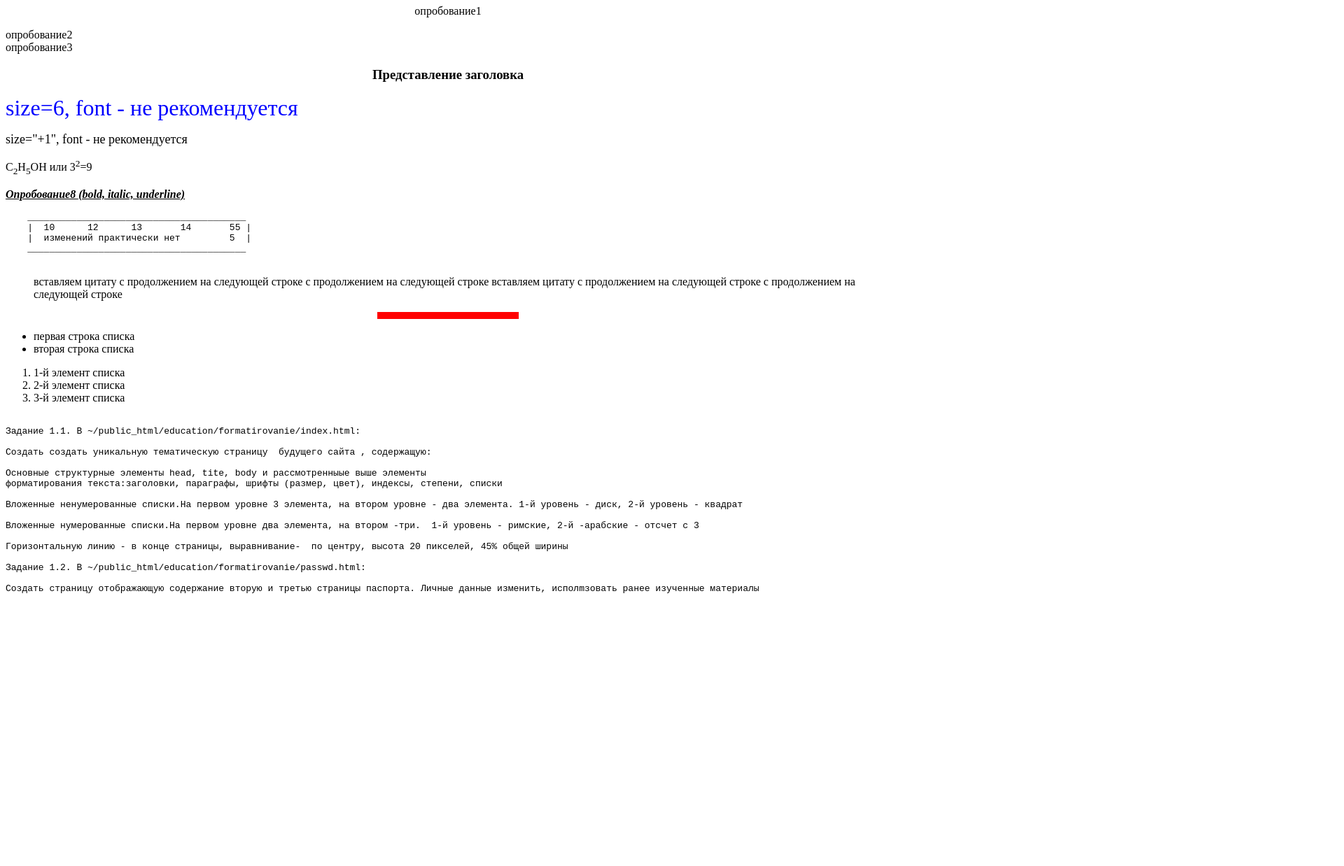
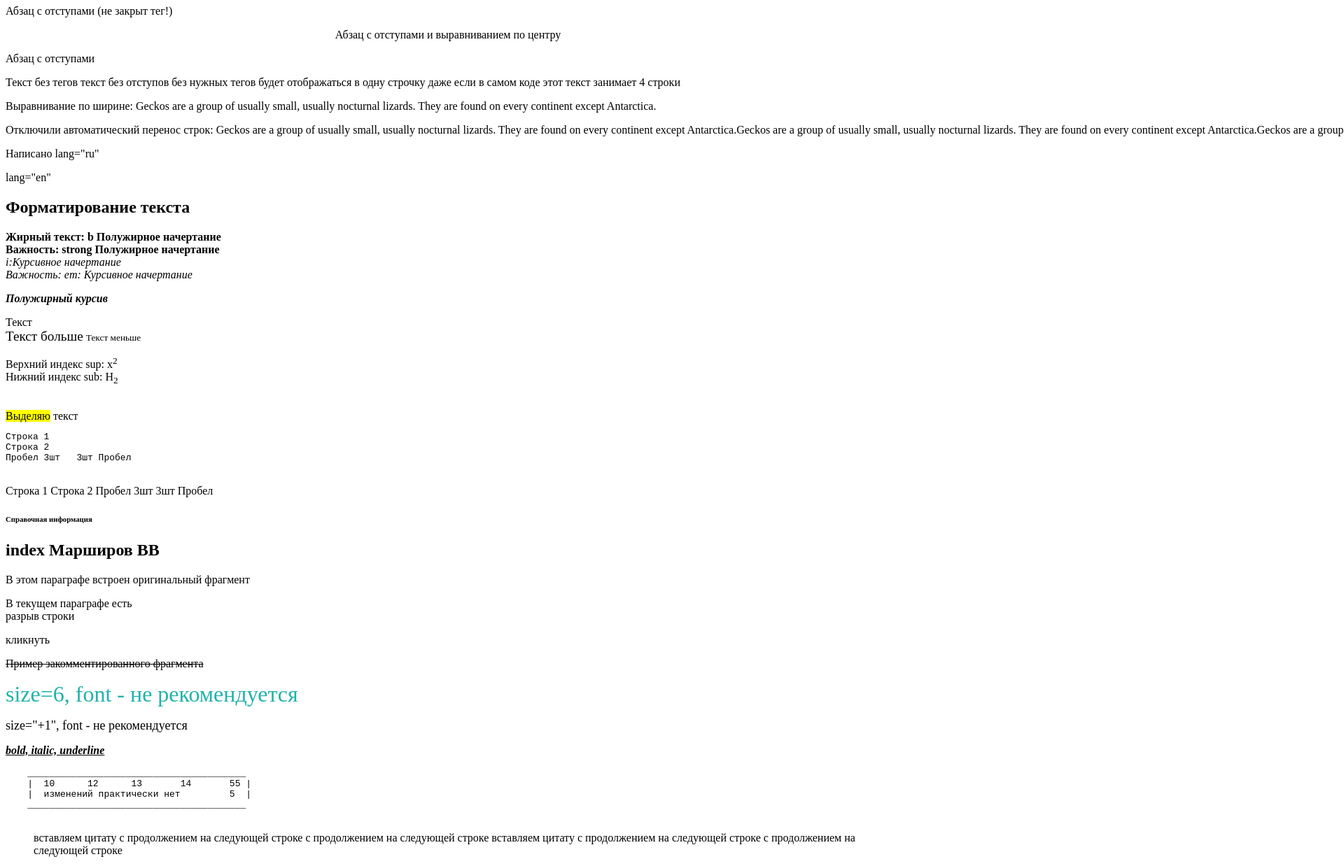
Before and after one commit to OsipovaA/Web, a plain HTML site: page index.html in a window 1280 px wide. Shown: the part 73-1311 px from the top of the page at 70% size, 1920 px wide, since content can reach past the window. Before the commit the page ends 950 px from the top, so only its background shows below. Drawn offline with Linux system fonts and the light colour scheme.

Commit message:
Update index.html

```diff
--- a/index.html
+++ b/index.html
@@ -1,83 +1,140 @@
 <!DOCTYPE html>
-<html lang="ru">
-
+<html lang="en">
 <head>
     <meta charset="UTF-8">
-    <title>Форматирование</title>
+    <title>Материалы занятия</title>
 </head>
+<body>
+<!-- <p>Пример закомментированного фрагмента </p>-->
 
-<body>
-<h1 align="center">Форматирование текста</h1>
+<h1>Первое занятие. Текст и форматирование</h1>
 
-<p align="center">опробование1</p>
+<p> Абзац с отступами (не закрыт тег!)
+<p align="center"> Абзац с отступами и выравниванием по центру </p>
+<p> Абзац с отступами </p>
+Текст без тегов
+текст без отступов
+без нужных тегов будет отображаться в одну строчку
+даже если в самом коде этот текст занимает 4 строки
+<p align="justify">
+    Выравнивание по ширине: Geckos are a group of usually small, usually nocturnal lizards. They are found on every continent except Antarctica.
+</p>
 
-<p>опробование2<br>опробование3 </p>
+<nobr>Отключили автоматический перенос строк: Geckos are a group of usually small, usually nocturnal lizards. They are found on every continent except Antarctica.Geckos are a group of usually small, usually nocturnal lizards. They are found on every continent except Antarctica.Geckos are a group of usually small, usually nocturnal lizards. They are found on every continent except Antarctica.Geckos are a group of usually small, usually nocturnal lizards. They are found on every continent except Antarctica.Geckos are a group of usually small, usually nocturnal lizards. They are found on every continent except Antarctica.</nobr>
 
-<!--
-<p>Пример закомментированного фрагмента </p>
--->
+<p lang="ru"> Написано lang="ru" </p>
+<p lang="en"> lang="en"</p>
 
-<h3 align="center">Представление заголовка</h3>
+<h2>Форматирование текста</h2>
+
+<b>Жирный текст: b Полужирное начертание</b>
+<br> <strong>Важность: strong Полужирное начертание</strong>
+<br> <i> i:Курсивное начертание</i>
+<br> <em>Важность: em: Курсивное начертание</em>
+
+<p><b><i> Полужирный курсив </i></b></p>
+
+Текст
+<br><big>Текст больше</big>
+<small>Текст меньше</small>
+
+<p>Верхний индекс sup: x<sup>2</sup>
+    <br>Нижний индекс sub: H<sub>2</sub></p>
+
+<br><mark>Выделяю</mark> текст
+
+<pre>
+Строка 1
+Строка 2
+Пробел 3шт   3шт Пробел
+</pre>
+
+<br>
+Строка 1
+Строка 2
+Пробел 3шт   3шт Пробел
+
+<h6>Справочная информация</h6>
+
+<h2>index Марширов ВВ</h2>
+
+<p>В этом параграфе встроен <span>оригинальный фрагмент</span> </p>
+<p>В текущем параграфе есть<br>разрыв строки</p>
+
+<p id="for_click">кликнуть</p>
+
+<p><s>Пример закомментированного фрагмента</s> </p>
 
 <p>
-    <font color="Blue" face="GothicG" size=6> size=6, font - не рекомендуется</font>
+    <font color="#20b2aa" face="" size=6> size=6, font - не рекомендуется</font>
+</p>
+<p>
+    <font size="+1" title="всплывающая подсказка"> size="+1", font - не рекомендуется</font>
 </p>
 
-<p>
-    <font size="+1" title="шрифт"> size="+1", font - не рекомендуется</font>
-</p>
-
-<p> C<sub>2</sub>H<sub>5</sub>OH или 3<sup>2</sup>=9</p>
-
-<p><b><i><u> Опробование8 (bold, italic, underline) </u></i></b></p>
-
+<p><b><i><u> bold, italic, underline </u></i></b></p>
 <pre>
     ________________________________________
     |  10      12      13       14       55 |
     |  изменений практически нет         5  |
     ________________________________________
     </pre>
-
 <blockquote>
     вставляем цитату c продолжением на следующей строке c продолжением на следующей строке вставляем цитату c
     продолжением на следующей строке c продолжением на следующей строке
 </blockquote>
-
-<hr color="Red" size="10" width=200>
-
+<hr color="Red" size="50" width=200>
 <p>
 <ul title="Не упорядочные  списки">
     <li>первая строка списка
     <li>вторая строка списка
+        третья строка
 </ul>
 </p>
-
-
 <ol>
     <li> 1-й элемент списка
     <li> 2-й элемент списка
     <li> 3-й элемент списка
 </ol>
 
-<pre>
+<h1>Второе занятие. Ссылки</h1>
 
-Задание 1.1. В ~/public_html/education/formatirovanie/index.html:
+<h2>Простая ссылка</h2>
+<p>Ссылка задаётся через: <a href="адрес_ссылки"> текст_ссылки </a></p>
+<br><a href="https://www.hse.ru/news/edu/860623430.html"> Новость ВШЭ от 20 сен 2023 </a>
 
-Создать создать уникальную тематическую страницу  будущего сайта , содержащую:
+<br>https://www.hse.ru/data/2022/02/HSE_Buklet_2022.pdf#paragraph_1
 
-Основные структурные элементы head, tite, body и рассмотренныые выше элементы
-форматирования текста:заголовки, параграфы, шрифты (размер, цвет), индексы, степени, списки
+<h2>Открытие странички</h2>
+<br><a href="https://www.hse.ru/" target="_blank"> Открыть ссылку https://www.hse.ru/ в новом окне _blank</a>
+<br><a href="https://www.hse.ru/" target="_self">Открыть ссылку https://www.hse.ru/ в текущем окне _self </a>
+<br><a href="https://www.hse.ru/">Открыть ссылку https://www.hse.ru/ в текущем окне </a>
+<br><a onclick="window.open('https://www.hse.ru/','_blank');"style="cursor:pointer"> Открыть ссылку https://www.hse.ru/ в новом окне через javascript </a>
 
-Вложенные ненумерованные списки.На первом уровне 3 элемента, на втором уровне - два элемента. 1-й уровень - диск, 2-й уровень - квадрат
+<h2>Применяем к ссылке атрибут title</h2>
 
-Вложенные нумерованные списки.На первом уровне два элемента, на втором -три.  1-й уровень - римские, 2-й -арабские - отсчет с 3
+<br><a href="https://www.hse.ru/" title="всплывающая подсказка">атрибут title-всплывающая подсказка</a>
+<br><a href="https://www.hse.ru/" title="всплывающая подсказка" target="_blank">атрибут title-всплывающая подсказка</a>
+<br><a href="https://www.hse.ru/" target="_blank" title="здесь дополнительная информация о ссылке" >атрибут title-всплывающая подсказка</a>
 
-Горизонтальную линию - в конце страницы, выравнивание-  по центру, высота 20 пикселей, 45% общей ширины
+<h2>URL-адреса и пути к файлам</h2>
+<br>Корень структуры - каталог OWT23
+<br><a href="1. typography.html">файл из этого же каталога</a>
+<br><a href="3. img/img.html">Перемещение вниз в подкаталоги</a>
+<br> Перемещение через ../
 
-Задание 1.2. В ~/public_html/education/formatirovanie/passwd.html:
-
-Создать страницу отображающую содержание вторую и третью страницы паспорта. Личные данные изменить, исполmзовать ранее изученные материалы
-
-</pre>
+<h2>Тип/вид адреса ссылки html</h2>
+<br>1) Локальный адрес ссылки html - 2. link.html
+<br><a href="2. link.html">Локальный адрес ссылки html - 2. link.html</a>
+<br><a href="1. typography.html">Локальный адрес ссылки html - 1. typography.html</a>
+<br><a href="img.html">Локальный адрес ссылки html - img.html выдаёт ошибку, файл в другой папке!</a>
+<br>2) Абсолютный адрес ссылки html - https://www.wm-school.ru/tags/symbols.html
+<br><a href="https://www.wm-school.ru/tags/symbols.html">Абсолютный адрес ссылки html</a>
+<br>3) Абсолютный адрес ссылки без http/https - //www.wm-school.ru/tags/symbols.html
+<br><a href="//www.wm-school.ru/tags/symbols.html">Абсолютный адрес ссылки без http/https</a>
+<br>4) Ссылки html без домена /2. link.html
+<br><a href="/2. link.html">Ссылки html без домена</a>
+<br>5) Пустой атрибут href
+<br><a href="">Пустой атрибут href</a>
 </body>
 </html>
```
